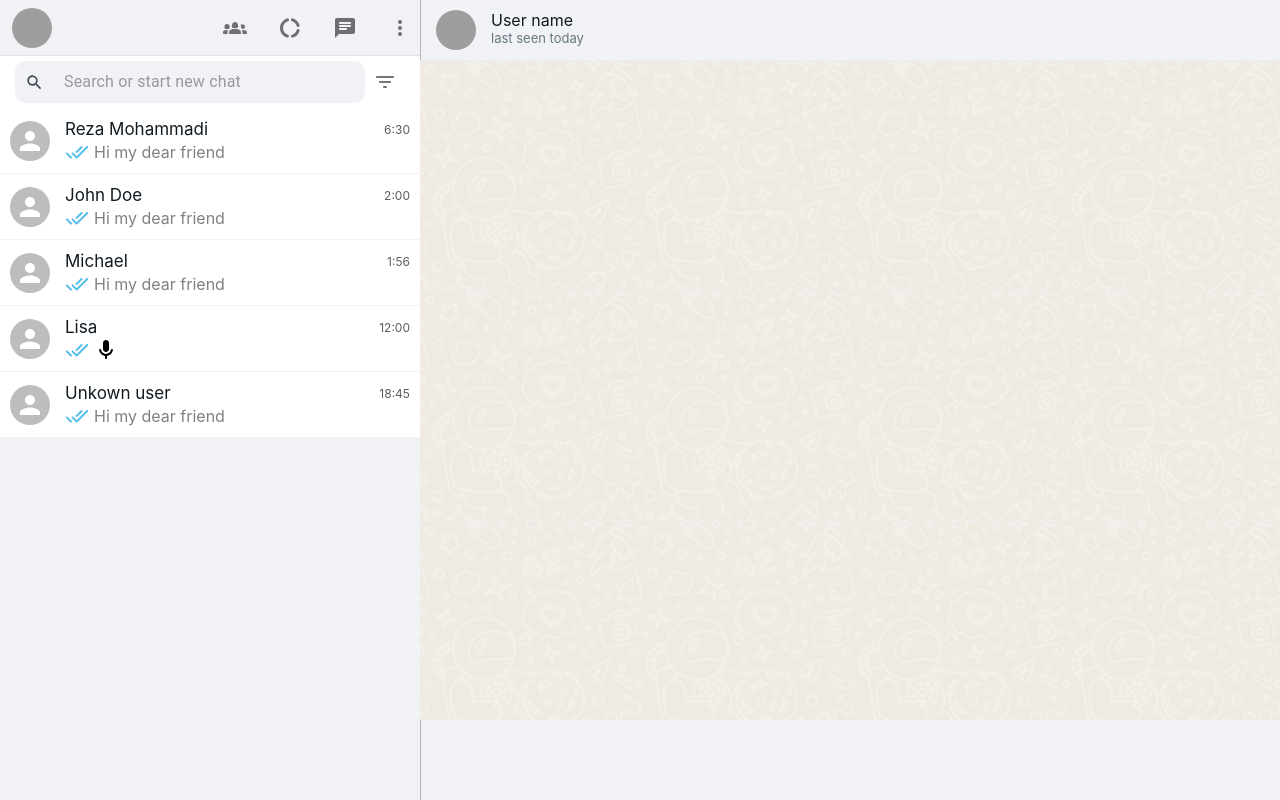
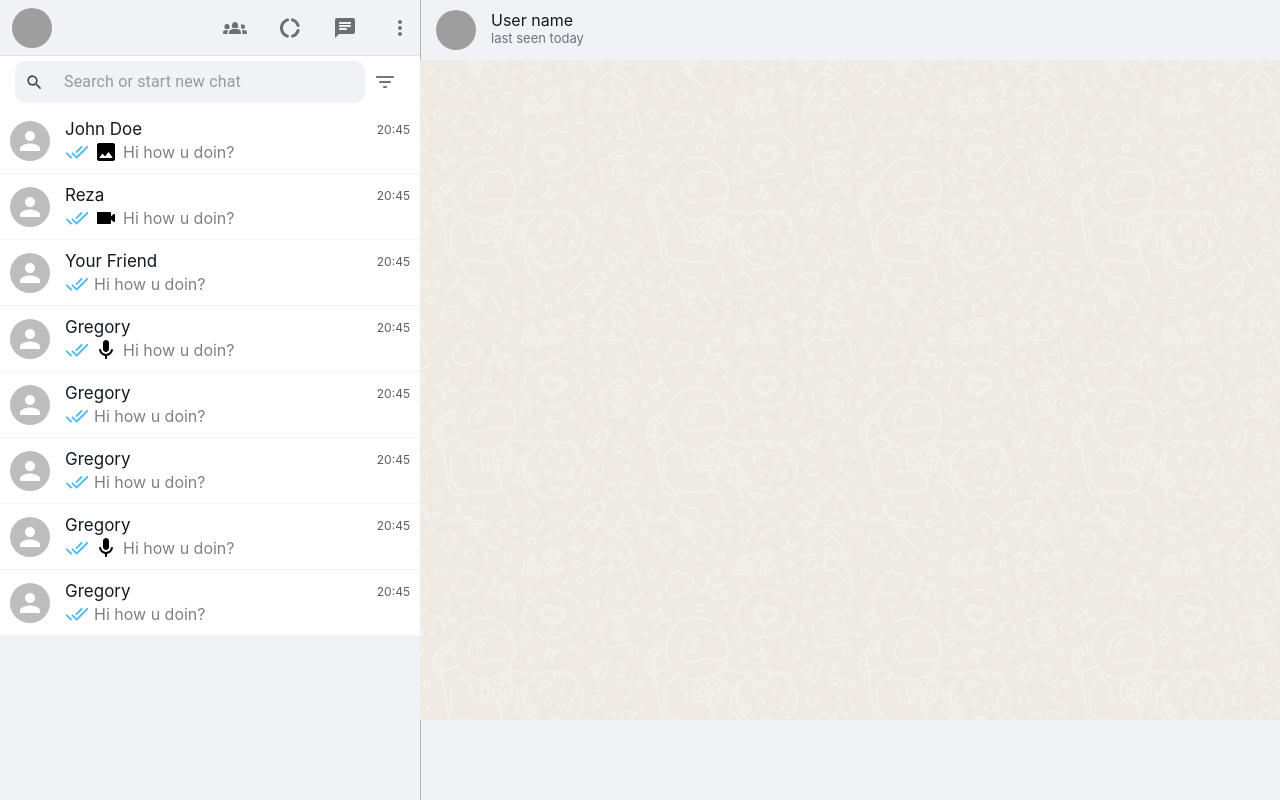
Before and after one commit to rezamohdev/whatsapp-clone, a React (Create React App) app: page / in a window 1280 px wide. Shown: the top 800 px of the page. Built offline with nearby package versions, Linux system fonts and the light colour scheme; grey boxes are pictures that could not be loaded.

Commit message:
user card map function

```diff
--- a/src/App.js
+++ b/src/App.js
@@ -2,17 +2,15 @@ import './App.css';
 import Header from './Header';
 import UserCard from './UserCard';
 import ChatPanel from './ChatPanel';
+import chats from './chats';
 
 function App() {
   return (
     <div className="App">
       <div className='sidebar'>
         <Header />
-        <UserCard time="6:30" userName="Reza Mohammadi" seen={true} delivered={true} attach="" message={"Hi my dear friend"} />
-        <UserCard time="2:00" userName="John Doe" seen={true} delivered={true} attach="" message={"Hi my dear friend"} />
-        <UserCard time="1:56" userName="Michael " seen={true} delivered={true} attach="" message={"Hi my dear friend"} />
-        <UserCard time="12:00" userName="Lisa" seen={true} delivered={true} attach="voice" message={""} />
-        <UserCard time="18:45" userName="Unkown user" seen={true} delivered={true} attach="" message={"Hi my dear friend"} />
+        {chats.map((chat) => (<UserCard time={chat.time} userName={chat.username} seen={true} delivered={true} attach={chat.attach} message={chat.message} />)
+        )}
       </div>
       <ChatPanel />
     </div>
--- /dev/null
+++ b/src/chats.js
@@ -0,0 +1,68 @@
+const chats = [{
+    id: 1,
+    username: 'John Doe',
+    time: '20:45',
+    seen: true,
+    delivered: false,
+    attach: "image",
+    message: "Hi how u doin?"
+}, {
+    id: 2,
+    username: 'Reza',
+    time: '20:45',
+    seen: true,
+    delivered: false,
+    attach: "video",
+    message: "Hi how u doin?"
+}, {
+    id: 3,
+    username: 'Your Friend',
+    time: '20:45',
+    seen: true,
+    delivered: false,
+    attach: "",
+    message: "Hi how u doin?"
+}, {
+    id: 4,
+    username: 'Gregory',
+    time: '20:45',
+    seen: true,
+    delivered: false,
+    attach: "voice",
+    message: "Hi how u doin?"
+}, {
+    id: 5,
+    username: 'Gregory',
+    time: '20:45',
+    seen: true,
+    delivered: false,
+    attach: "",
+    message: "Hi how u doin?"
+}, {
+    id: 6,
+    username: 'Gregory',
+    time: '20:45',
+    seen: true,
+    delivered: false,
+    attach: "",
+    message: "Hi how u doin?"
+}, {
+    id: 7,
+    username: 'Gregory',
+    time: '20:45',
+    seen: true,
+    delivered: false,
+    attach: "voice",
+    message: "Hi how u doin?"
+}, {
+    id: 8,
+    username: 'Gregory',
+    time: '20:45',
+    seen: true,
+    delivered: false,
+    attach: "",
+    message: "Hi how u doin?"
+},
+];
+
+export default chats;
```
